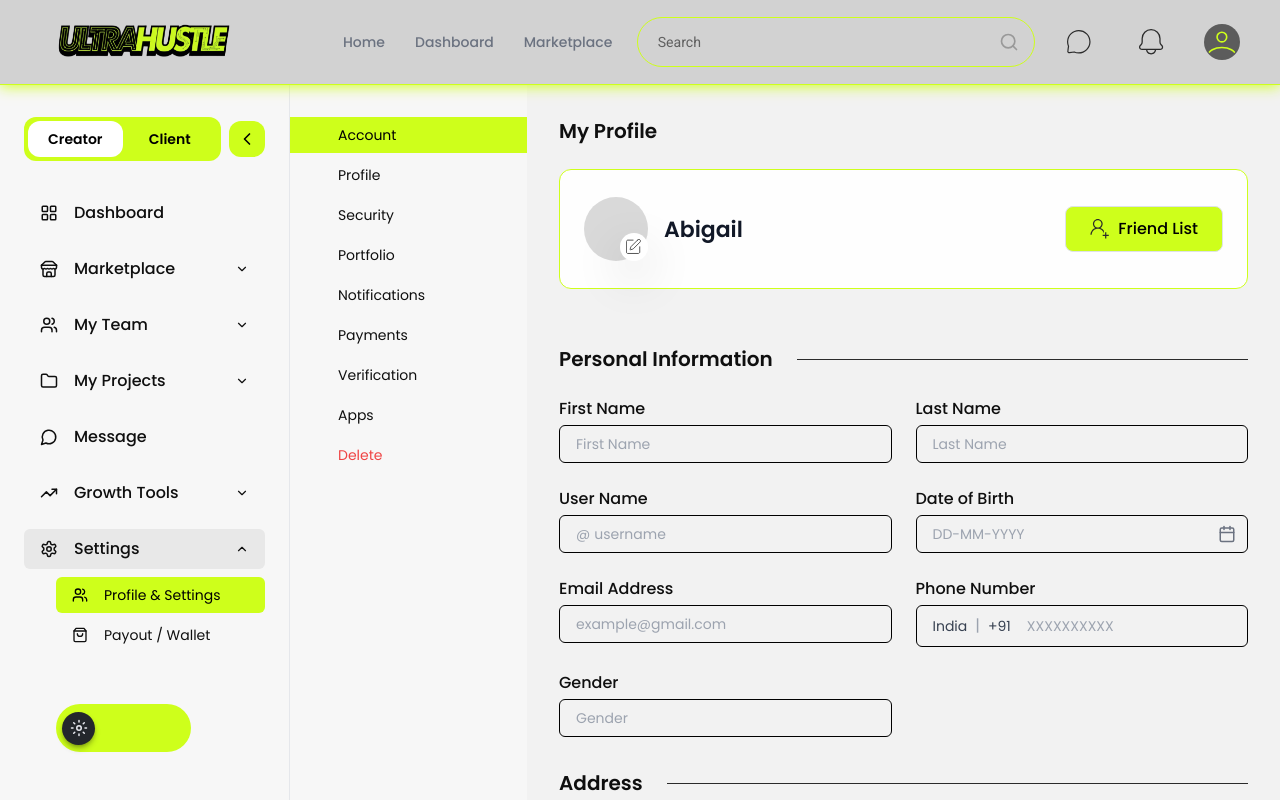
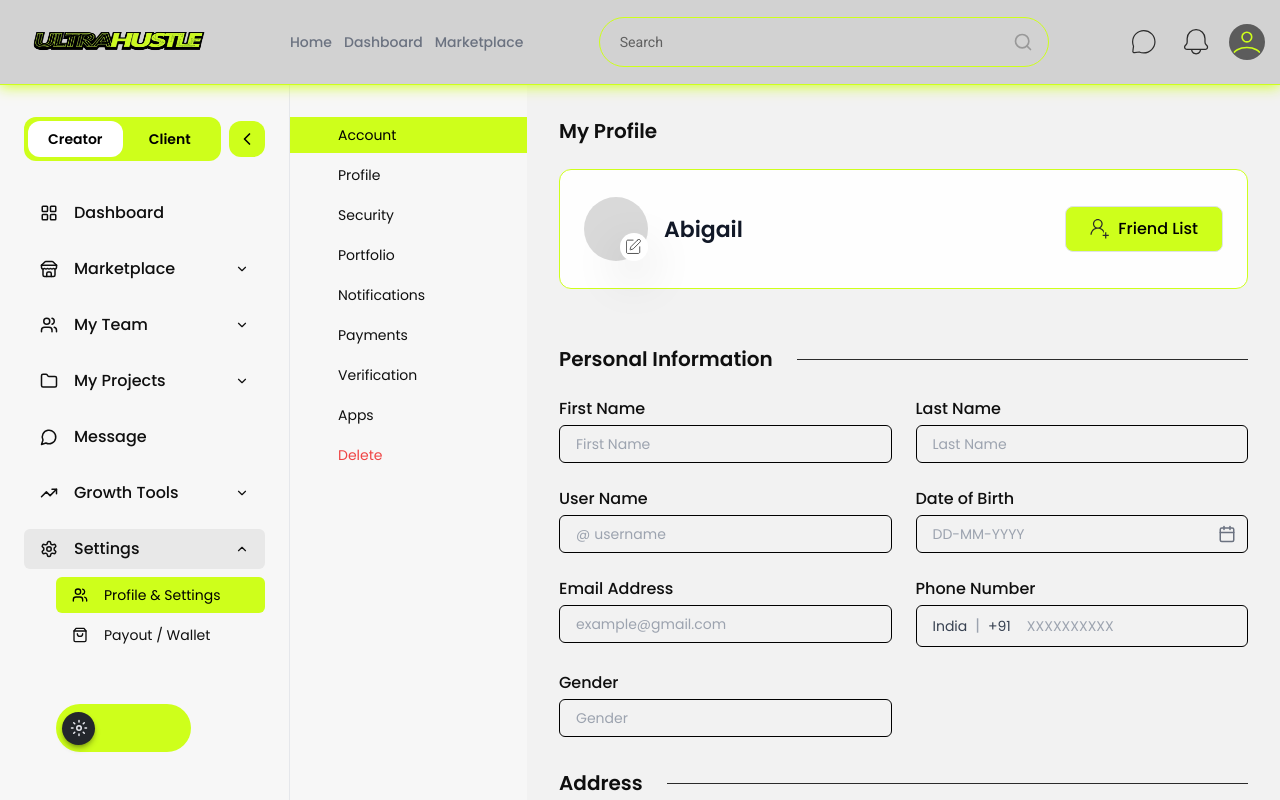
Before and after one commit to milanKUN/ultrahustle_new, a React (Vite) app: page /setting in a window 1280 px wide. Built offline with nearby package versions, Linux system fonts and the light colour scheme.

Commit message:
update from collaborator

```diff
--- a/src/components/layout/NavbarLight.css
+++ b/src/components/layout/NavbarLight.css
@@ -20,7 +20,7 @@
   justify-content: space-between;
   align-items: center;
   padding: 12px 40px;
-  background-color: rgba(234, 234, 234, 0.95) !;
+  background-color: rgba(234, 234, 234, 0.95);
   border-bottom: 0.5px solid #CEFF1B;
   box-shadow: 0 1px 13.6px 0 #CEFF1B;
   backdrop-filter: blur(27px);
@@ -845,35 +845,51 @@
   cursor: pointer;
 }
 
-/* ========== NARROW DESKTOP FIX: Nest Hub / iPad Pro (950px - 1200px) ========== */
-@media (min-width: 951px) and (max-width: 1200px) {
+/* ========== NARROW DESKTOP FIX: Nest Hub / iPad Pro / Nest Hub Max (951px - 1400px) ========== */
+@media (min-width: 951px) and (max-width: 1400px) {
   .inreview-header {
-    padding: 12px 20px;
-    gap: 10px;
+    padding: 12px 15px !important;
+    gap: 15px !important;
+  }
+
+  .logo {
+    height: 26px !important;
   }
 
   .header-left {
-    gap: 12px;
+    gap: 12px !important;
     flex-shrink: 0;
   }
 
   .nav-menu {
-    gap: 16px;
+    gap: 12px !important;
   }
 
   .search-wrapper {
     flex: 1;
     min-width: 0;
+    position: relative;
+    /* Ensure it can anchor the dropdown if needed, but fixed search-dropdown usually centers on viewport */
   }
 
   .header-search {
-    width: 100%;
-    max-width: 260px;
+    width: 450px !important;
+    max-width: 100%;
     min-width: 0;
   }
 
+  .search-dropdown {
+    position: fixed !important;
+    left: 50% !important;
+    transform: translateX(-50%) !important;
+    width: calc(100vw - 40px) !important;
+    max-width: 877px !important;
+    top: 85px !important;
+    z-index: 9999 !important;
+  }
+
   .header-right {
-    gap: 12px;
+    gap: 12px !important;
     flex-shrink: 0;
   }
 }
@@ -959,7 +975,7 @@
   /* =========================
    ≤500px FINAL CENTER FIX
 ========================= */
-  @media (max-width: 500px) {
+  @media (max-width: 550px) {
 
 
     .notifications-dropdown::before {
@@ -986,12 +1002,12 @@
     /* TRUE CENTER LOGO — SMALLER */
     .logo {
       position: fixed !important;
-      left: 50%;
-      top: 20px;
+      left: 50% !important;
+      top: 25px !important;
       transform: translateX(-50%);
-      height: 20px;
-      /* 👈 changed from 26px */
-      width: auto;
+      height: 35px !important;
+      /* 👈 balanced height */
+      width: 200px !important;
       z-index: 1001;
       pointer-events: none;
     }
@@ -1078,7 +1094,7 @@
 }
 
 /* ✅ ONLY 501px — 950px: Notifications dropdown 8% left */
-@media (min-width: 501px) and (max-width: 950px) {
+@media (min-width: 551px) and (max-width: 950px) {
   .notifications-dropdown {
     left: 58% !important;
     /* 50% - 8% */
@@ -1091,12 +1107,11 @@
 }
 
 /* ✅ ONLY <=500px: Hide arrow (triangle) */
-@media (max-width: 500px) {
+@media (max-width: 550px) {
   .notifications-dropdown::before {
     display: none !important;
   }
 }
-
 
 /* ================= DARK MODE ================= */
 
--- a/src/components/layout/Sidebar.jsx
+++ b/src/components/layout/Sidebar.jsx
@@ -306,13 +306,15 @@ export default function Sidebar({
                 })}
               </div>
 
+              {!isMobile && (
                 <button
                   onClick={() => setExpanded(false)}
-                className="p-2 rounded-xl bg-[#CEFF1B] text-[#CEFF1B] hover:text-[#bddd18] transition"
+                  className="p-2 rounded-xl bg-[#CEFF1B] text-[#000] hover:opacity-90 transition"
                   title="Collapse Sidebar"
                 >
                   <ChevronLeft size={20} />
                 </button>
+              )}
             </div>
 
             {/* NAV */}
```
Lines whose indentation alone changed are shown as unchanged.
